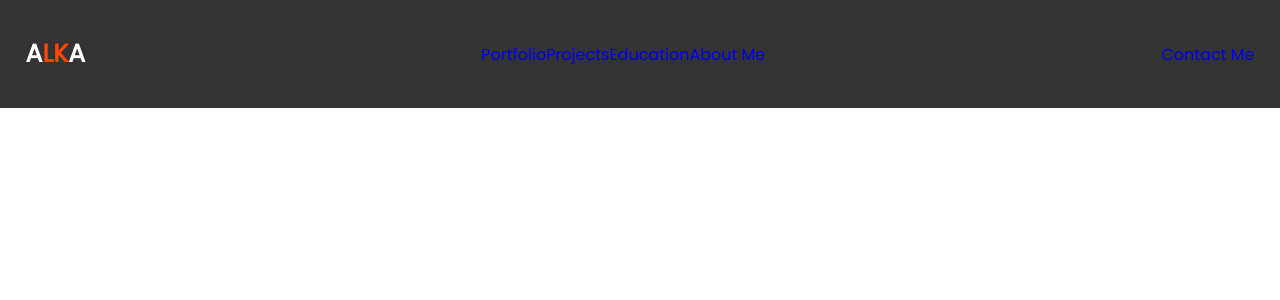
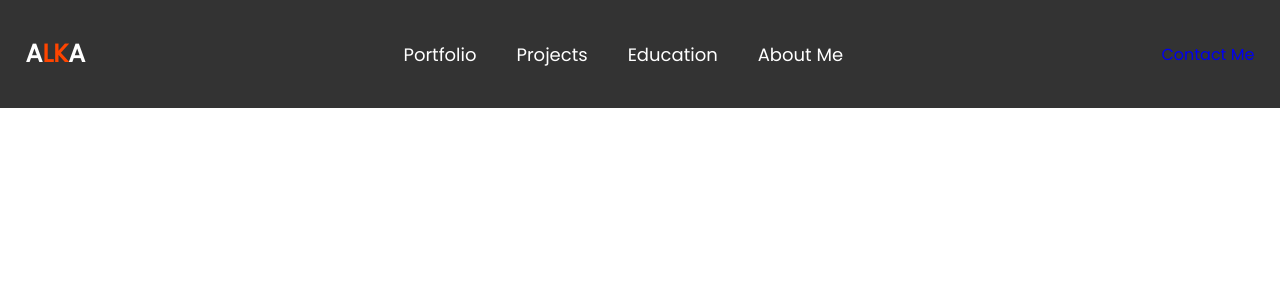
Before and after one commit to alka485/Portfolio_Site, a React (Vite) app: page / in a window 1280 px wide. Shown: the top 300 px of the page. Built offline with nearby package versions, Linux system fonts and the light colour scheme.

Commit message:
modification saved

```diff
--- a/src/index.css
+++ b/src/index.css
@@ -37,3 +37,12 @@
 span {
     color: orangered;
 }
+
+.navbar a {
+    font-size: 18px;
+    color: white;
+    font-weight:500;
+    margin: 0 20px;
+    border-bottom: 3px solid transparent;
+    transition: 0.3s ease;
+}
```
